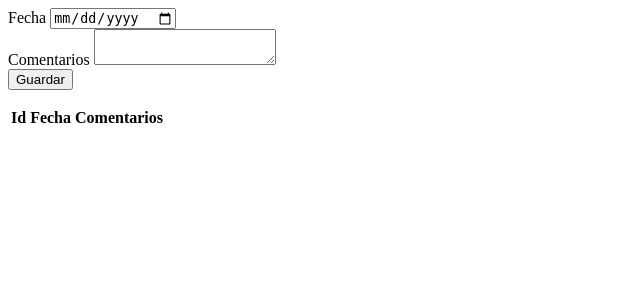
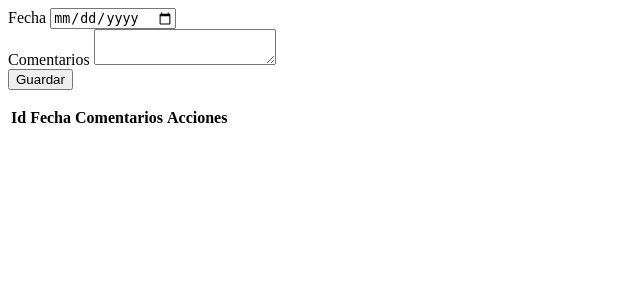
Before and after one commit to JesusDun/Practica1ControlAsistencias, a Python web app: template templates/asistencias.html in a window 1280 px wide. Shown: the top 300 px of the page, without its empty margins (0-640 px from the left). Run offline with Jinja, Linux system fonts and the light colour scheme; the template is opened without the code that fills it, so the values that code supplies are empty.

Commit message:
Update asistencias.html

```diff
--- a/templates/asistencias.html
+++ b/templates/asistencias.html
@@ -18,6 +18,7 @@
                 <th>Id</th>
                 <th>Fecha</th>
                 <th>Comentarios</th>
+                <th>Acciones</th>
             </tr>
         </thead>
         <tbody id="tbodyAsistencias"></tbody>
```
